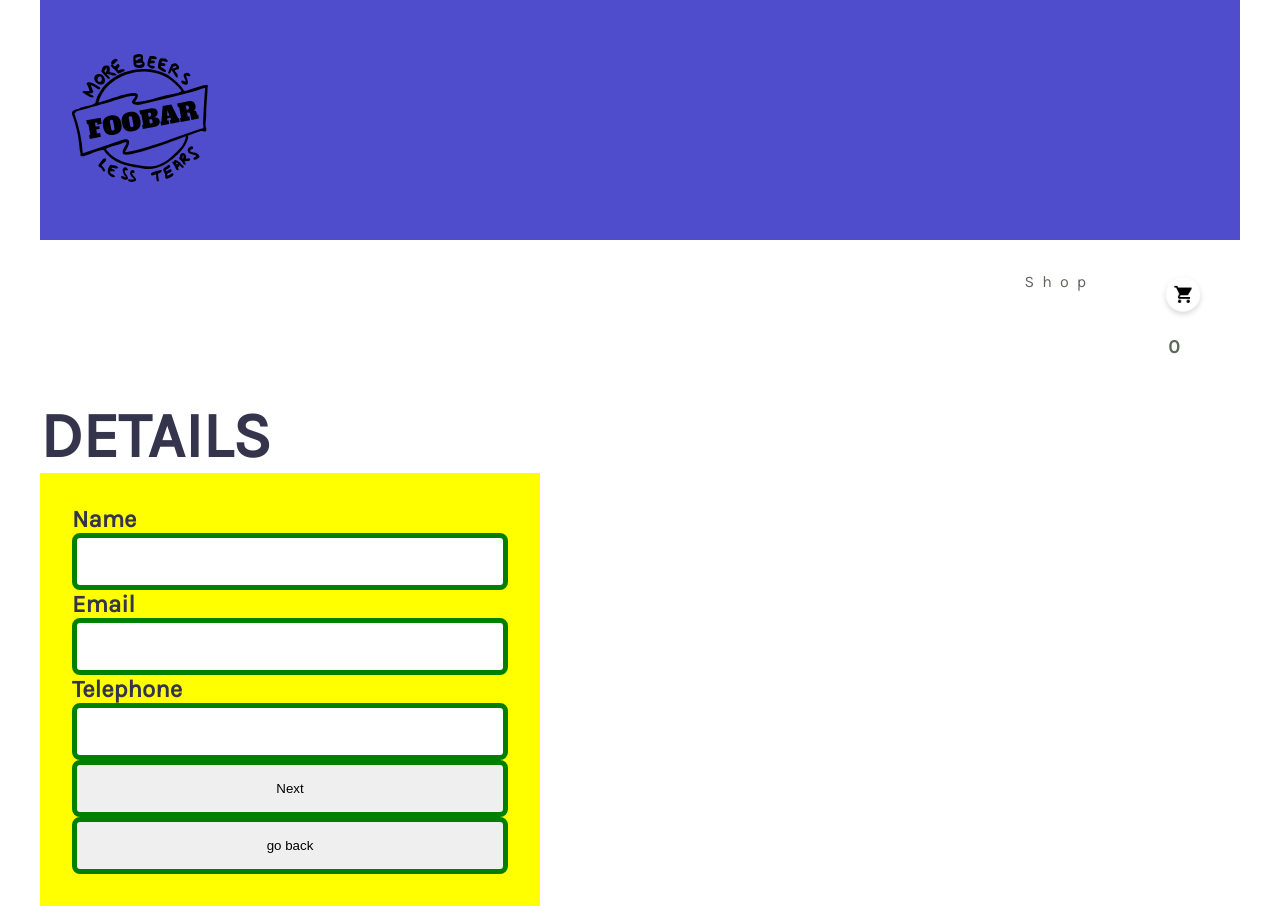
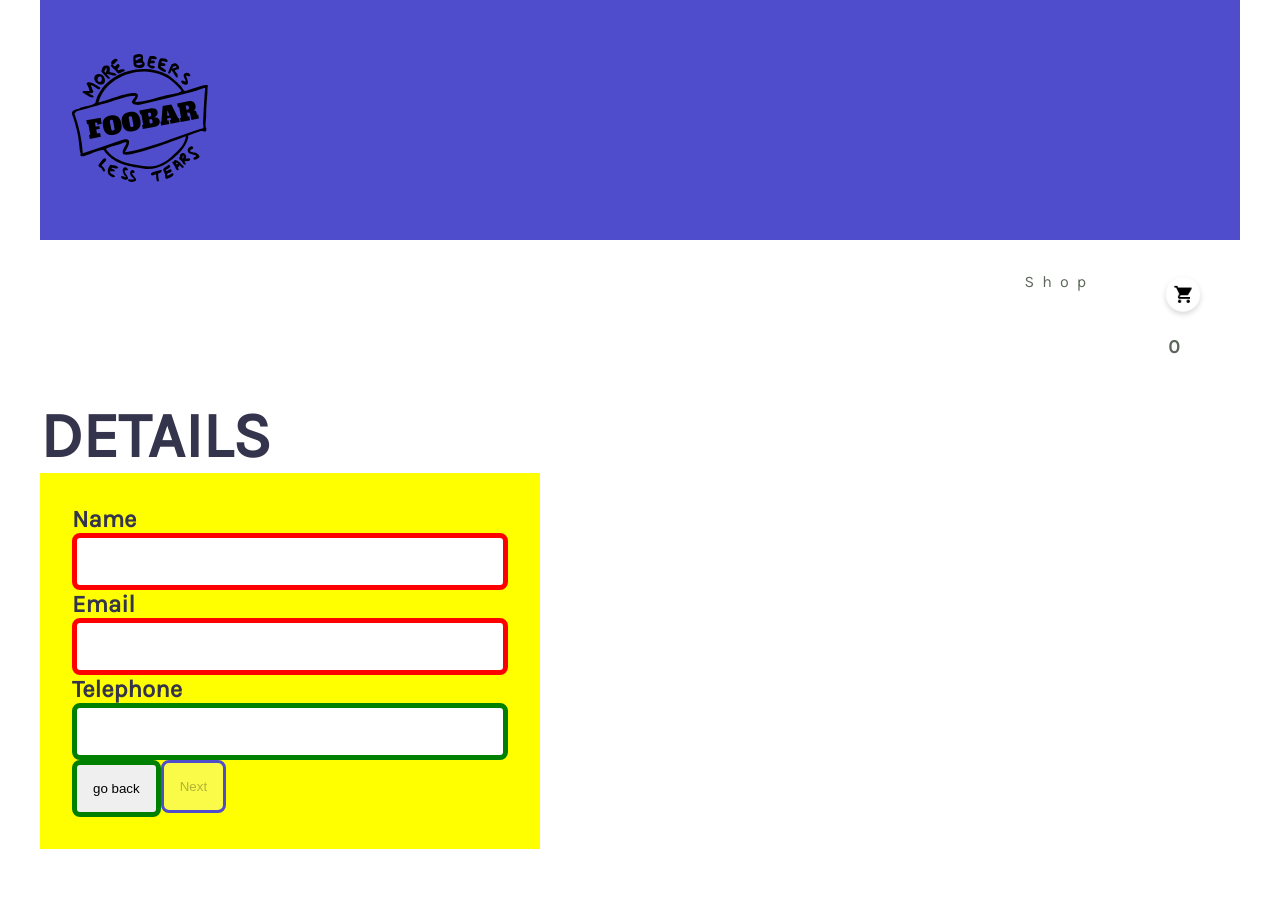
Before and after one commit to Indre101/more-beer-less-tears-form, a React (Create React App) app: page /details in a window 1280 px wide. After the commit the page ends 849 px from the top, so only its background shows below. Built offline with nearby package versions, Linux system fonts and the light colour scheme.

Commit message:
adds disabled buttons

```diff
--- a/src/App.js
+++ b/src/App.js
@@ -15,9 +15,9 @@ import OrderMessage from "./components/OrderMessage";
 function App() {
   const [orders, setorder] = useState([]);
   const [userInfo, setuserInfo] = useState({
-    name: " ",
-    email: " ",
-    phone: " ",
+    name: "",
+    email: "",
+    phone: "",
   });
   //sets the beer to pass to the Product page
   return (
--- a/src/components/Confirmation.js
+++ b/src/components/Confirmation.js
@@ -29,6 +29,13 @@ export default function Confirmation(props) {
       <h3>payment method: {paymentMethod}</h3>
       <div className="ordersumary">{orderSummary}</div>
 
+      <div style={{ display: "flex" }}>
+        <Link
+          to={{
+            pathname: `/payment`,
+          }}>
+          <button onClick={placeOrder}>Go back</button>
+        </Link>
         <Link
           to={{
             pathname: `/orderMessage`,
@@ -40,13 +47,7 @@ export default function Confirmation(props) {
           }}>
           <button onClick={placeOrder}>Place Order</button>
         </Link>
-
-      <Link
-        to={{
-          pathname: `/payment`,
-        }}>
-        <button onClick={placeOrder}>Go back</button>
-      </Link>
+      </div>
     </div>
   );
 }
--- a/src/components/Form.js
+++ b/src/components/Form.js
@@ -1,9 +1,10 @@
-import React, { useState, useEffect } from "react";
+import React, { useState, useEffect, useRef } from "react";
 import { Link } from "react-router-dom";
 import "../App.scss";
 
 function Form(props) {
   const { orders, setuserInfo, userInfo } = props;
+  const nextBtn = useRef();
 
   function handleChange(event) {
     const { name, value } = event.target;
@@ -13,6 +14,10 @@ function Form(props) {
   function handleSubmit(event) {
     event.prevetnDefault();
   }
+  useEffect(() => {
+    nextBtn.current.disabled = userInfo.name && userInfo.email ? false : true;
+  }, [userInfo.email, userInfo.name]);
+
   return (
     <>
       <form onSubmit={(event) => handleSubmit(event)}>
@@ -24,6 +29,7 @@ function Form(props) {
             autoComplete="name"
             name="name"
             value={props.userInfo.name}
+            required
           />
         </label>
         <label>
@@ -34,6 +40,7 @@ function Form(props) {
             autoComplete="email"
             name="email"
             value={props.userInfo.email}
+            required
           />
         </label>
         <label>
@@ -46,14 +53,7 @@ function Form(props) {
             value={props.userInfo.phone}
           />
         </label>
-        <div>
-          <Link
-            to={{
-              pathname: `/payment`,
-            }}>
-            <input type="submit" value="Next" />
-          </Link>
-
+        <div style={{ display: "flex" }}>
           <Link
             to={{
               pathname: `/cart`,
@@ -64,6 +64,12 @@ function Form(props) {
             }}>
             <input type="submit" value="go back" />
           </Link>
+          <Link
+            to={{
+              pathname: `/payment`,
+            }}>
+            <input type="submit" value="Next" ref={nextBtn} />
+          </Link>
         </div>
       </form>
     </>
--- a/src/components/Payment.js
+++ b/src/components/Payment.js
@@ -1,4 +1,4 @@
-import React, { useState } from "react";
+import React, { useState, useRef, useEffect } from "react";
 import { Link } from "react-router-dom";
 import MobilePay from "./MobilePay";
 import CardPayment from "./CardPayment";
@@ -7,8 +7,8 @@ export default function Payment(props) {
   console.log(props);
 
   const { orders, user } = props;
-
   const [paymentMethod, setpaymentMethod] = useState();
+  const nextBtnPayment = useRef();
 
   function handleChange(event) {
     const { value } = event.target;
@@ -17,6 +17,10 @@ export default function Payment(props) {
   function setPaymentOptionDisplay(paymentOption) {
     return paymentMethod === paymentOption ? "show" : "hide";
   }
+
+  useEffect(() => {
+    nextBtnPayment.current.disabled = paymentMethod ? false : true;
+  }, [paymentMethod]);
   return (
     <div>
       <h3>Choose payment method</h3>
@@ -52,17 +56,7 @@ export default function Payment(props) {
         <CardPayment />
       </div>
 
-      <Link
-        to={{
-          pathname: `/confirmation`,
-          state: {
-            orders: orders,
-            user: user,
-            paymentMethod: paymentMethod,
-          },
-        }}>
-        <input type="button" value="Next" />
-      </Link>
+      <div style={{ display: "flex" }}>
         <Link
           to={{
             pathname: `/details`,
@@ -73,6 +67,18 @@ export default function Payment(props) {
           }}>
           <input type="submit" value="go back" />
         </Link>
+        <Link
+          to={{
+            pathname: `/confirmation`,
+            state: {
+              orders: orders,
+              user: user,
+              paymentMethod: paymentMethod,
+            },
+          }}>
+          <input type="button" value="Next" ref={nextBtnPayment} />
+        </Link>
+      </div>
     </div>
   );
 }
```
Lines whose indentation alone changed are shown as unchanged.
